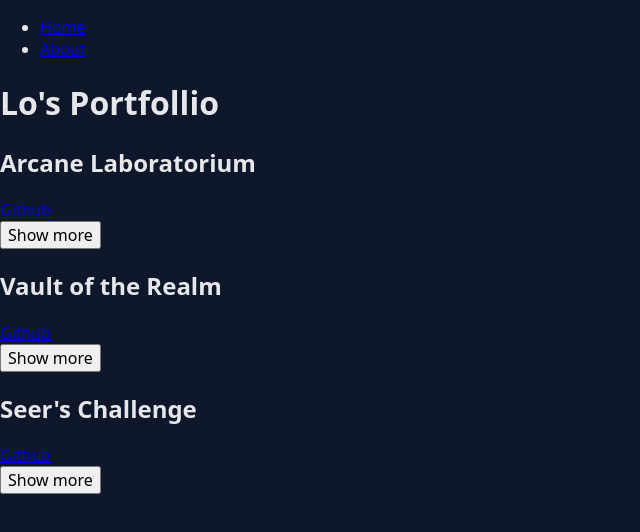
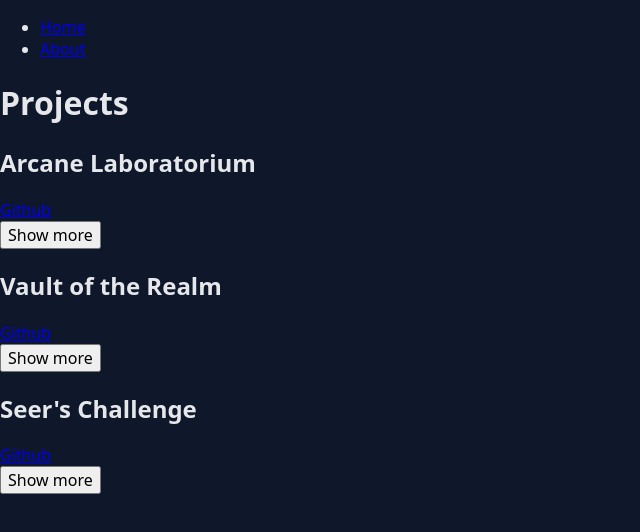
Before and after one commit to Lo-str/my-react-app, a React (Vite) app: page /about in a window 1280 px wide. Shown: the top 532 px of the page, without its empty margins (0-640 px from the left). Built offline with nearby package versions, Linux system fonts and the light colour scheme.

Commit message:
changes about title

```diff
--- a/src/pages/About/About.jsx
+++ b/src/pages/About/About.jsx
@@ -2,7 +2,7 @@ import Projects from "../../components/Projects/Projects.jsx"
 function About(){
     return (
     <div>
-        <h1>Lo's Portfollio</h1>
+        <h1>Projects</h1>
         <Projects
           name="Arcane Laboratorium"
           repo="https://github.com/Lo-str/js-quest.git"
```
